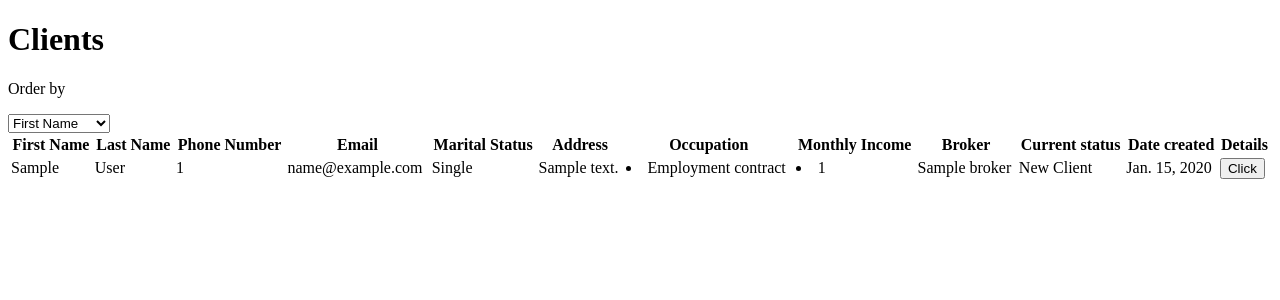
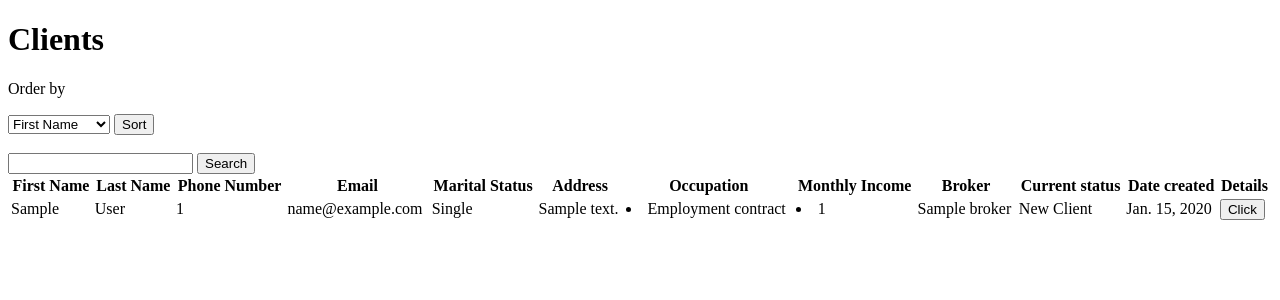
Before and after one commit to emillech/Loan-helper, a Django app: page /all_clients/ in a window 1280 px wide. Shown: the top 300 px of the page. Run offline with Django 3.2, Linux system fonts and the light colour scheme; tables that the repository leaves empty hold one stand-in row (values such as "Sample post").

Commit message:
search and sort added, but sort has some issues with search engine

```diff
--- a/loan_helper/templates/loan_helper/client_list.html
+++ b/loan_helper/templates/loan_helper/client_list.html
@@ -9,12 +9,21 @@
 
 <p>Order by</p>
 <form action="" method="GET">
-<select name="order" id="order">
-    <option>First Name</option>
+<select name="order">
+    <option name="first_name">First Name</option>
     <option name="last_name">Last Name</option>
-    <option>Date Created</option>
+    <option name="date_created">Date Created</option>
+    <option name="status">Status</option>
 </select>
+    <input type="submit" name="sort" value="Sort">
+</form><br>
+
+<form action="" method="GET">
+    <input type="text" name="data_search">
+    <input type="submit" name="search" value="Search">
 </form>
+
+
      <table style="width:100%">
 
   <tr>
--- a/loan_helper/views.py
+++ b/loan_helper/views.py
@@ -6,6 +6,7 @@
 from django.urls import reverse_lazy
 from loan_helper.models import Client, Broker, Comment, Occupation, ClientOccupation, Bank, SuccessfulLoan
 from loan_helper.forms import AddClientForm, UpdateClientForm
+from django.db.models import Q
 
 
 class IndexView(View):
@@ -40,7 +41,7 @@
 
 class ClientListView(ListView):
     model = Client
-    ordering = ['first_name']
+    ordering = ['date_created']
 
     def get_context_data(self, **kwargs):
         context = super(ClientListView, self).get_context_data(**kwargs)
@@ -51,9 +52,35 @@
 
     def get_ordering(self):
         order = self.request.GET.get('order')
-        if order:
-            ordering = self.request.GET.get('ordering', order)
-            return ordering
+        sort = self.request.GET.get('sort')
+        if sort:
+            if order == "First Name":
+                ordering = ['first_name']
+                return ordering
+            elif order == "Last Name":
+                ordering = ['last_name']
+                return ordering
+            elif order == "Date Created":
+                ordering = ['date_created']
+                return ordering
+            elif order == "Status":
+                ordering = ['current_status']
+                return ordering
+
+    def get_queryset(self):
+        search = self.request.GET.get('search')
+        data_search = self.request.GET.get('data_search')
+        object_list = self.model.objects.all()
+        if search:
+            object_list = object_list.filter(
+                Q(first_name__icontains=data_search) |
+                Q(last_name__icontains=data_search) |
+                Q(phone_number__icontains=data_search) |
+                Q(email__icontains=data_search) |
+                Q(marital_status__icontains=data_search) |
+                Q(address__icontains=data_search)
+            )
+        return object_list
 
 
 class BrokerListView(ListView):
```
